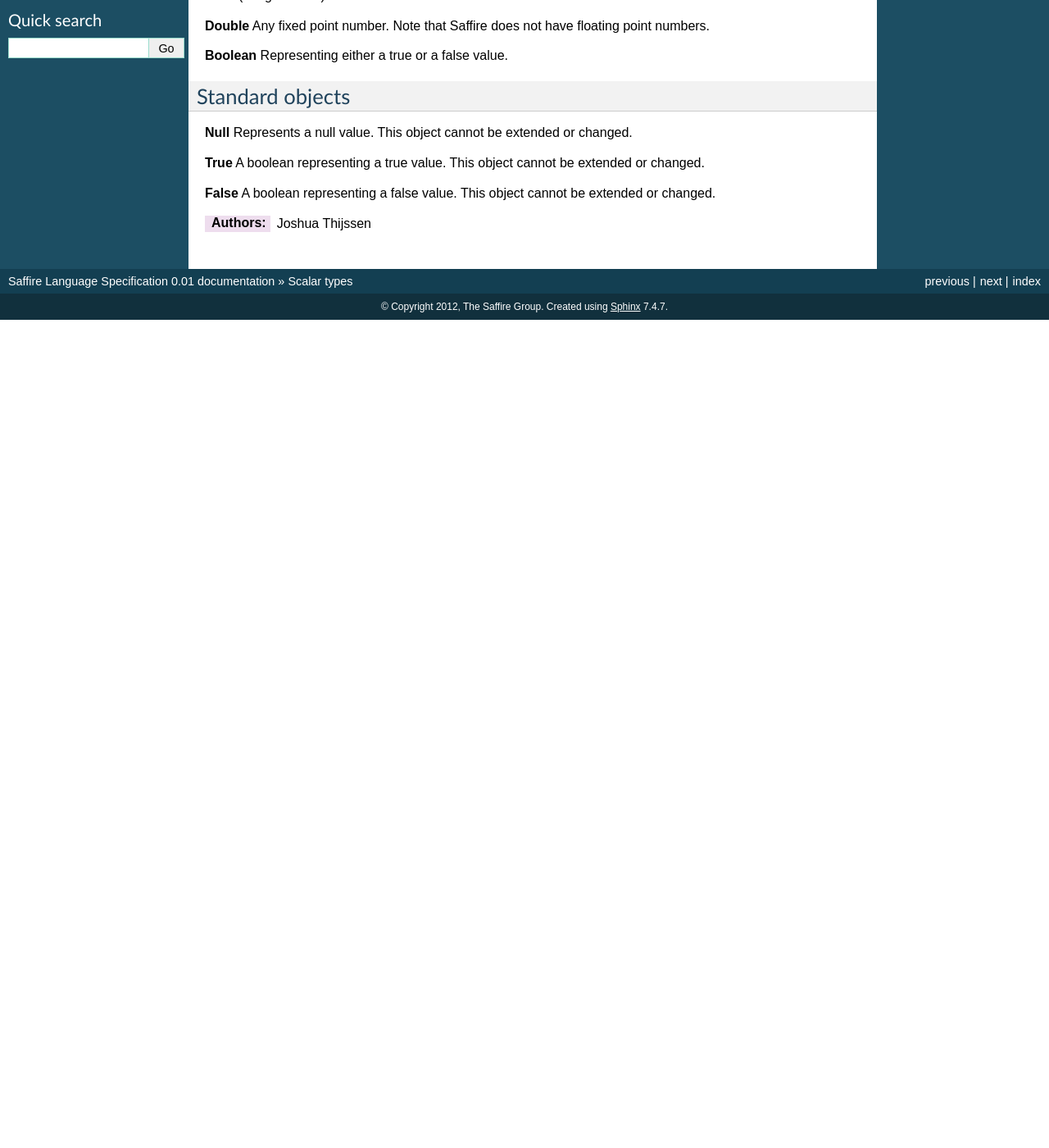
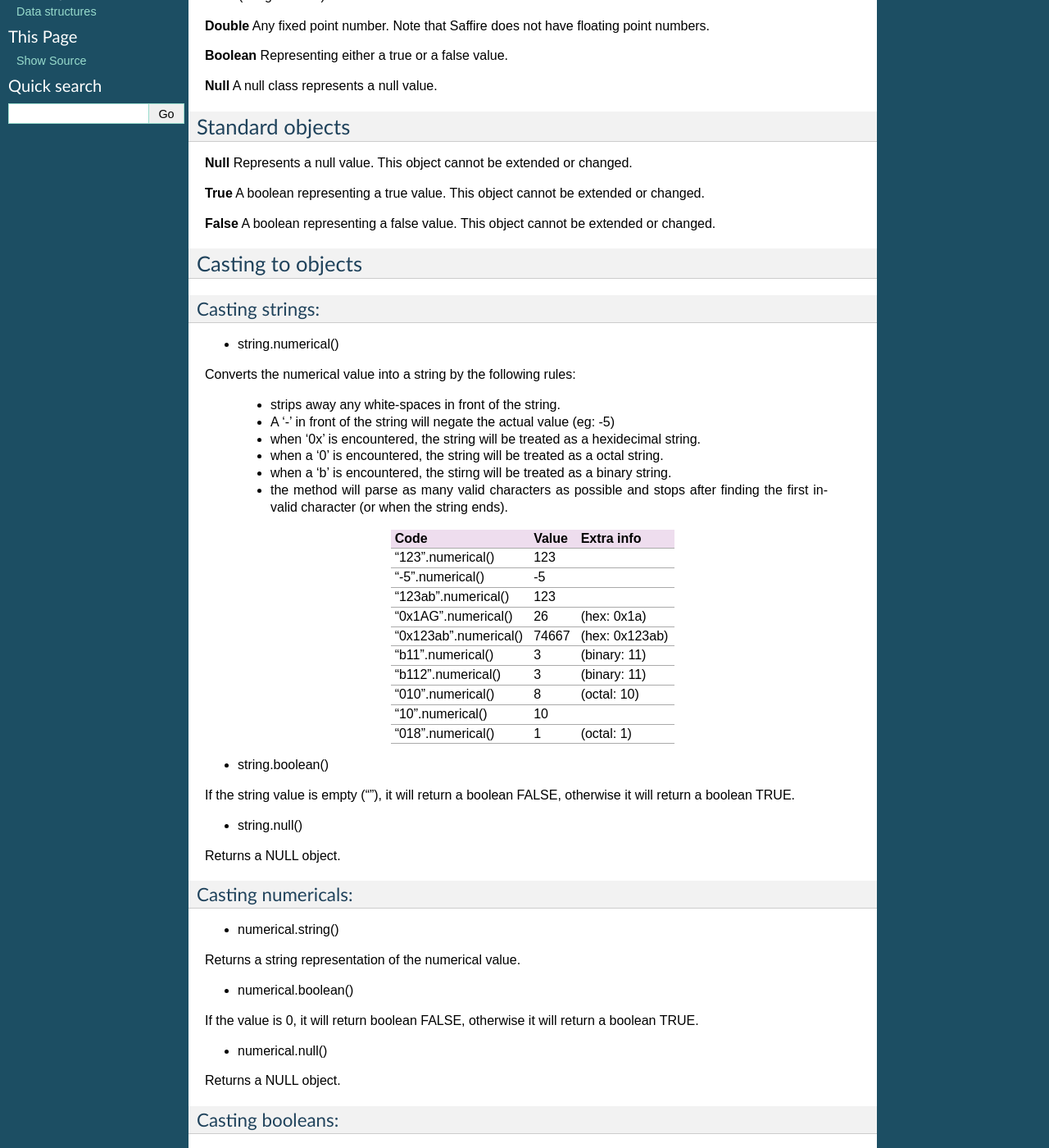
Before and after one commit to saffire/language-specification, a Sphinx documentation site: the page built from source/scalar-types.rst, in a window 1280 px wide and 1400 px high, scrolled down 270 px. Shown: the whole window at 82% size. Built offline with Sphinx 7.4.7, drawn with Linux system fonts in a browser that asks for light colours; before the commit the page ends 900 px from its top, so only the background shows below that; some of the changed text lies outside the part shown.

Commit message:
Added casting info

```diff
--- a/source/scalar-types.rst
+++ b/source/scalar-types.rst
@@ -19,6 +19,9 @@
 **Boolean**
 Representing either a true or a false value.
 
+**Null**
+A null class represents a null value.
+
 
 Standard objects
 ----------------
@@ -33,5 +36,86 @@
 A boolean representing a false value. This object cannot be extended or changed.
 
 
+Casting to objects
+------------------
+
+Casting strings:
+================
+
+* string.numerical()
+Converts the numerical value into a string by the following rules:
+
+    * strips away any white-spaces in front of the string.
+    * A '-' in front of the string will negate the actual value (eg: -5)
+    * when '0x' is encountered, the string will be treated as a hexidecimal string.
+    * when a '0' is encountered, the string will be treated as a octal string.
+    * when a 'b' is encountered, the stirng will be treated as a binary string.
+    * the method will parse as many valid characters as possible and stops after finding the first
+      invalid character (or when the string ends).
+
+=====================  =====  ==============
+Code                   Value  Extra info
+=====================  =====  ==============
+"123".numerical()        123
+"-5".numerical()          -5
+"123ab".numerical()      123
+"0x1AG".numerical()       26  (hex: 0x1a)
+"0x123ab".numerical()  74667  (hex: 0x123ab)
+"b11".numerical()          3  (binary: 11)
+"b112".numerical()         3  (binary: 11)
+
+"010".numerical()          8  (octal: 10)
+"10".numerical()          10
+"018".numerical()          1  (octal: 1)
+=====================  =====  ==============
+
+
+* string.boolean()
+If the string value is empty (""), it will return a boolean FALSE, otherwise it will return a boolean TRUE.
+
+* string.null()
+Returns a NULL object.
+
+
+Casting numericals:
+===================
+
+* numerical.string()
+Returns a string representation of the numerical value.
+
+* numerical.boolean()
+If the value is 0, it will return boolean FALSE, otherwise it will return a boolean TRUE.
+
+* numerical.null()
+Returns a NULL object.
+
+
+Casting booleans:
+=================
+
+* boolean.string()
+Returns the string "true" when the value is TRUE, returns the string "false" when the value is FALSE.
+
+* boolean.numerical()
+Returns numerical 0 when the value is FALSE, returns numerical 1 when the value is TRUE;
+
+* boolean.null()
+Returns a NULL object.
+
+
+Casting null:
+=============
+
+* null.string()
+Returns the string value "null".
+
+* null.numerical()
+Returns a numerical value 0.
+
+* null.boolean()
+Returns a boolean FALSE.
+
+
+
 :Authors:
    Joshua Thijssen
```
